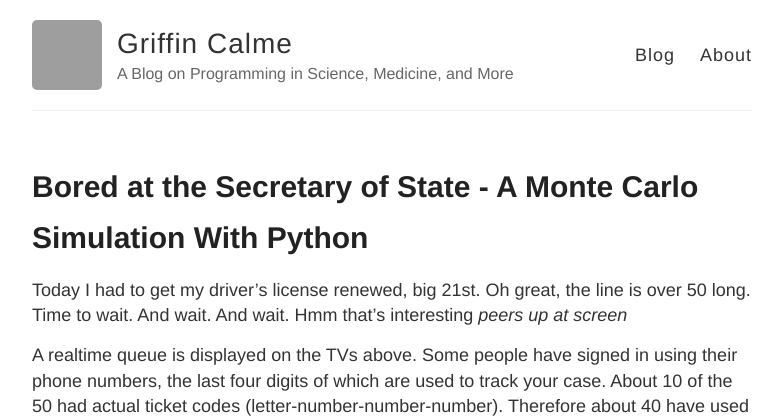
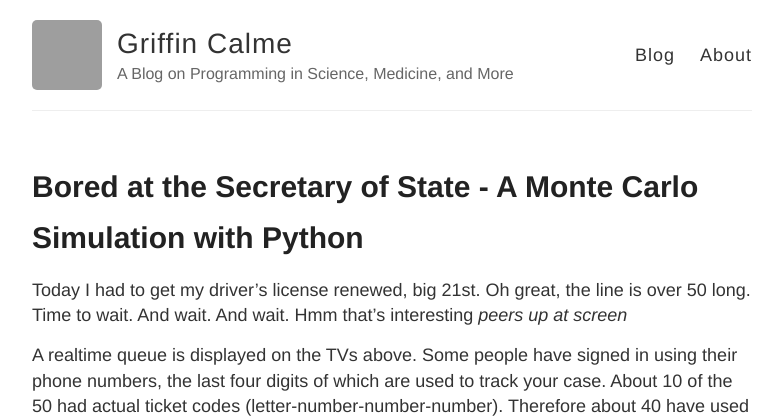
Before and after one commit to griffincalme/griffincalme.github.io, a Jekyll site: the page built from _posts/2016-10-3-SOS.md, in a window 1280 px wide and 900 px high, cut to the strip 0-418 px from the top of the window. Shown: the whole strip, without its empty margins (248-1030 px from the left). Built offline with Jekyll 4.4.1, drawn with Linux system fonts in a browser that asks for light colours; comment, search, counter and statistics services are not loaded; grey boxes are pictures that could not be loaded.

Commit message:
Update 2016-10-3-SOS.md

```diff
--- a/_posts/2016-10-3-SOS.md
+++ b/_posts/2016-10-3-SOS.md
@@ -1,6 +1,6 @@
 ---
 layout: post
-title: Bored at the Secretary of State - A Monte Carlo Simulation With Python
+title: Bored at the Secretary of State - A Monte Carlo Simulation with Python
 ---
 
 Today I had to get my driver's license renewed, big 21st.
```
